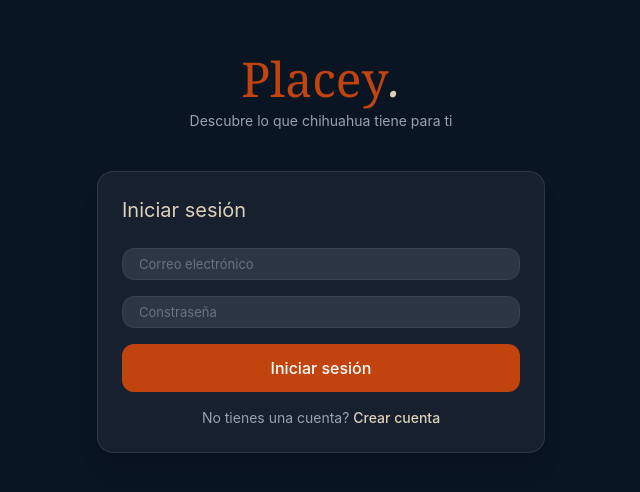
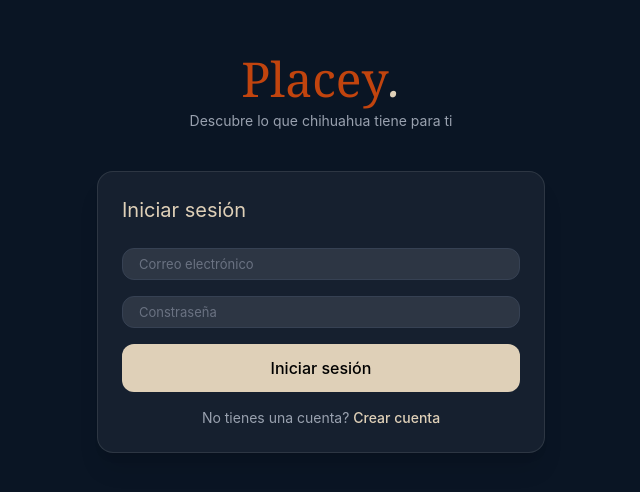
Before and after one commit to christianestrada1102/FrontPlacey, a React (Vite) app: page /login in a window 1280 px wide. Shown: the part 146-638 px from the top of the page, without its empty margins (319-959 px from the left). Built offline with nearby package versions, Linux system fonts and the light colour scheme.

Commit message:
Add register flow integration with backend and improve auth UX

```diff
--- a/src/api/authApi.js
+++ b/src/api/authApi.js
@@ -5,8 +5,8 @@ export const loginRequest = async (email, password) => {
     return response.data
 }
 
-export const registerRequest = async (nombre,email,paswword) => {
-    const response = await api.post('/auth/register', { nombre, email, contraseña: paswword })
+export const registerRequest = async (nombre,email,password) => {
+    const response = await api.post('/auth/register', { nombre, email, contraseña: password })
     return response.data
 }
 
--- a/src/components/pages/Login.jsx
+++ b/src/components/pages/Login.jsx
@@ -1,6 +1,6 @@
 import { useState } from "react"
 import { useNavigate } from "react-router-dom"
-import { loginRequest } from "../../api/authApi"
+import { loginRequest,registerRequest } from "../../api/authApi"
 
 export default function Login() {
     const navigate = useNavigate()
@@ -10,14 +10,18 @@ export default function Login() {
     const [nombre, setNombre] = useState("")
     const [mensaje, setMensaje] = useState("")
     const [isLogin, setIsLogin] = useState(true)
-    const [confirmePassword, setConfirmePassword] = useState("")
 
     const handleSubmit = async (e) => {
         e.preventDefault()
 
-        if (password.length < 8) {
+        if (password.trim().length < 8) {
             setMensaje("La contraseña debe tener al menos 8 caracteres")
             return
+        }
+
+        if (!isLogin && nombre.trim() === "") {
+        setMensaje("El nombre es obligatorio")
+        return
         }
 
         try {
@@ -27,8 +31,14 @@ export default function Login() {
             localStorage.setItem("user", JSON.stringify(data.user))
             navigate("/dashboard")
         } else {
-            console.log("Registrando...", {email, password, confirmePassword})
+
+            await registerRequest(nombre,email,password)
+            setMensaje("Registro exitoso, ahora puedes iniciar sesión")
             setIsLogin(true)
+
+            setNombre("")
+            setEmail("")
+            setPassword("")
         }
         } catch (error) {
             setMensaje(error.response?.data?.error || "Error al iniciar sesión")
@@ -90,11 +100,10 @@ return (
 
         {mensaje && <p className="text-[#C1440E] text-sm">{mensaje}</p>}
 
-    <button type="submit" className='w-full py-3 rounded-xl bg-[#C1440E] text-white font-medium
-    hover:bg-[#a83a0c] transition-colors
-        ${isLogin
-        ? "bg-[#C1440E] text-white hover:bg-[#a83a0c]"
-        : "bg-[#DFD0B8] text-black hover:opacity-90"}'
+    <button type="submit" className={`w-full py-3 rounded-xl font-medium transition-colors
+    ${isLogin
+    ? "bg-[#DFD0B8] text-black hover:opacity-90"
+    : "bg-[#C1440E] text-white hover:bg-[#a83a0c]"}`}
         >
         {isLogin ? "Iniciar sesión" : "Crear cuenta"}
     </button>
```
